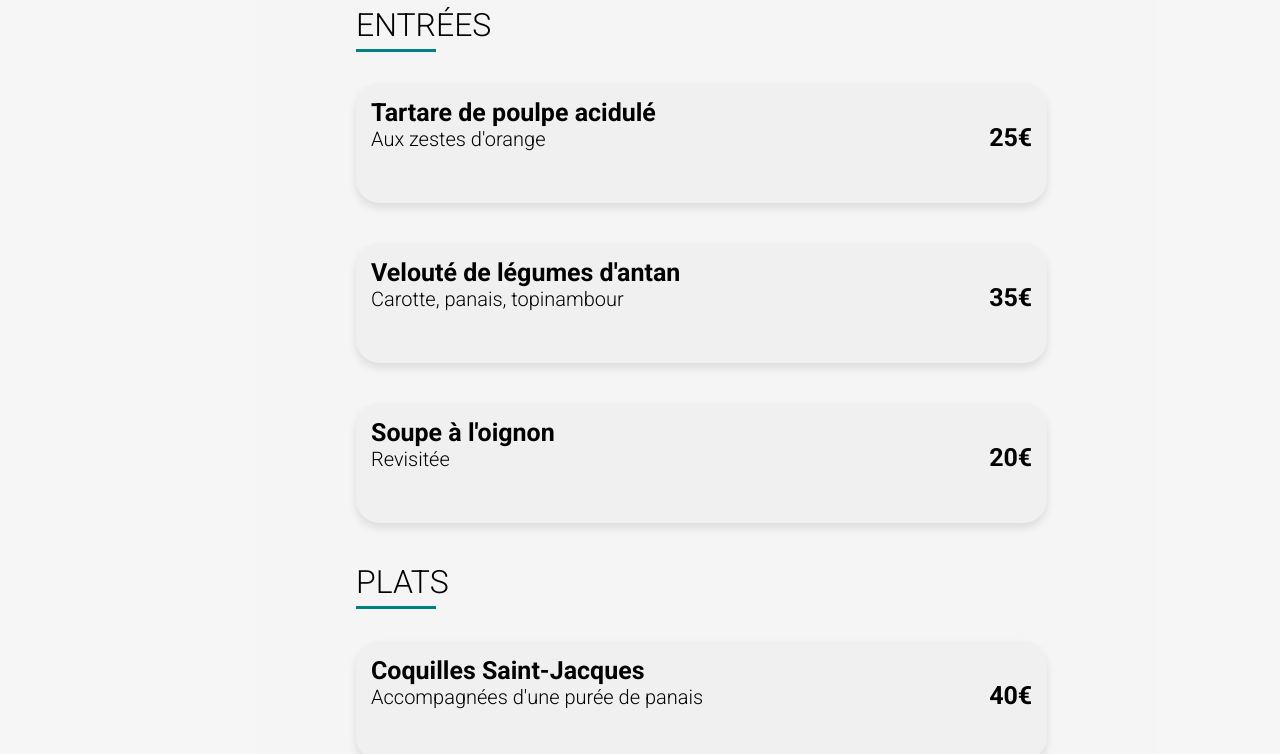
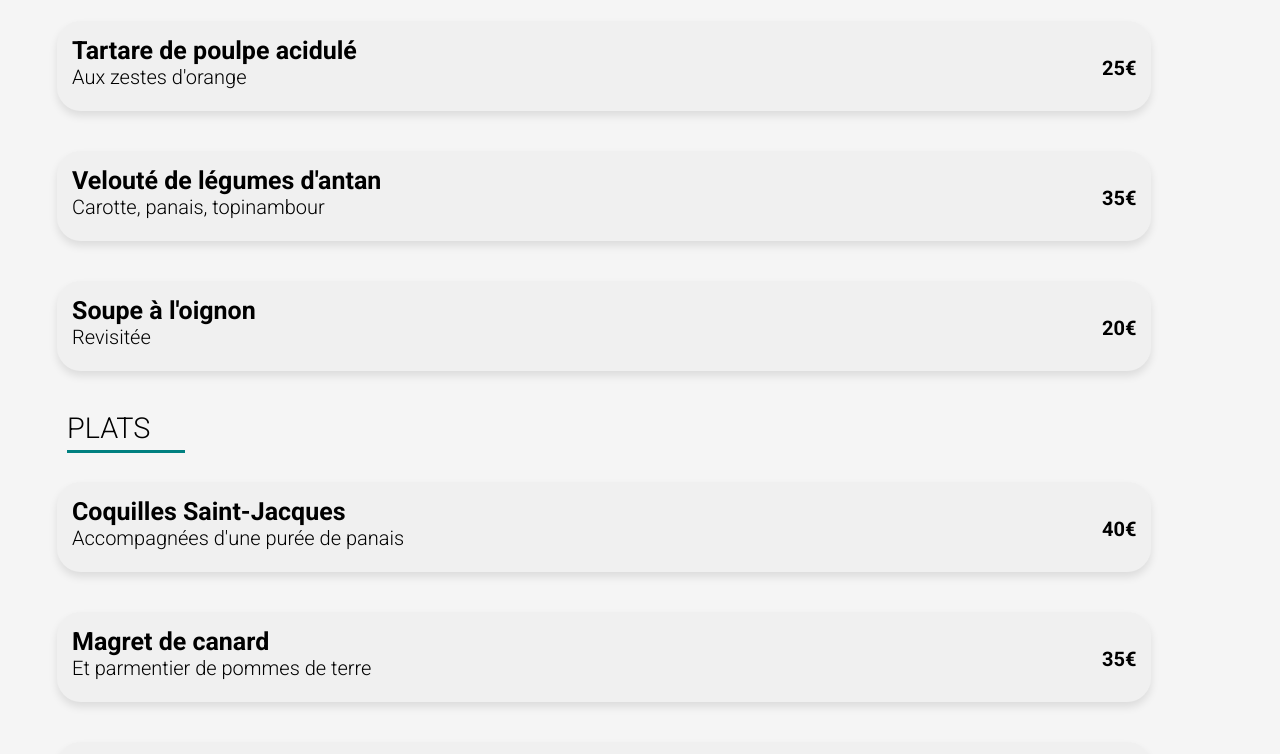
Before and after one commit to Revan80/OhMyFood, a website: page a_la-francaise.html in a window 1280 px wide. Shown: the part 756-1510 px from the top of the page. Drawn offline with Linux system fonts and the light colour scheme; a web font is replaced by a local one.

Commit message:
version finale rectification

```diff
--- a/sass/components/_btn.scss
+++ b/sass/components/_btn.scss
@@ -75,8 +75,8 @@
         transition:transform 2000ms;
         color: transparent;
         position:absolute;
-        top:0px;
-        right:0px;
+        top:107px;
+        left:860px;
         transition:transform;
         transform:scale(0);
         transition-duration: 2s;
@@ -89,9 +89,16 @@
         @include desktop{
             font-size: 35px;
             height: 40px;
+            position:relative;
+            top:0px;
+            left:-39px;
         }
         @include tablet{
-
+        font-size:30px;
+        height: 35px;
+        position:relative;
+        top:0px;
+        left:-35px;
         }
     }
 
--- a/sass/pages/_restaurant.scss
+++ b/sass/pages/_restaurant.scss
@@ -51,7 +51,7 @@ p{
     @include desktop{
         width:60%;
         margin-left:20%;
-        padding-left:100px;
+        //padding-left:100px;
     }
     @include tablet{
         border-radius: 3rem 3rem 0 0;
--- a/sass/utils/_mixins.scss
+++ b/sass/utils/_mixins.scss
@@ -1,11 +1,11 @@
 @mixin desktop{
-    @media  screen and (min-width: 1200px) and (max-width: 2500px) {
+    @media  screen and (min-device-width: 1200px) and (max-device-width: 2500px) {
         @content;
     }
 }
 
 @mixin tablet{
-    @media screen and (min-width: 768px) and (max-width: 1199px) {
+    @media screen and (min-device-width: 768px) and (max-device-width: 1199px) {
         @content;
     }
 }
```
Also changed, not shown: assets/css/style.css, 1 other file.
